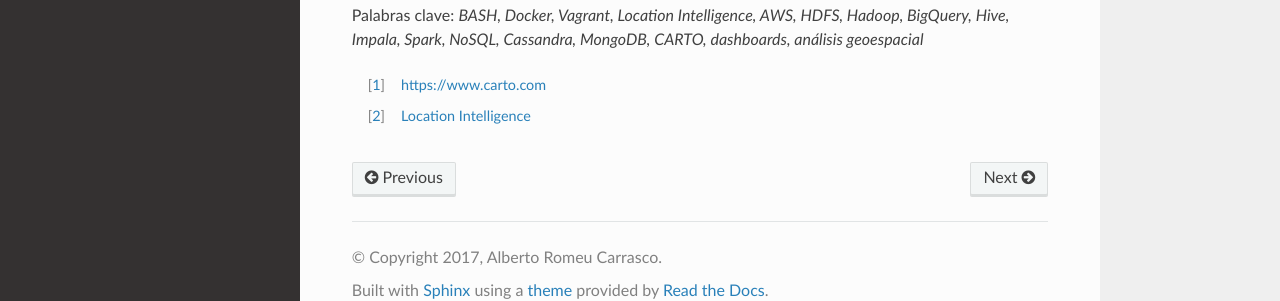
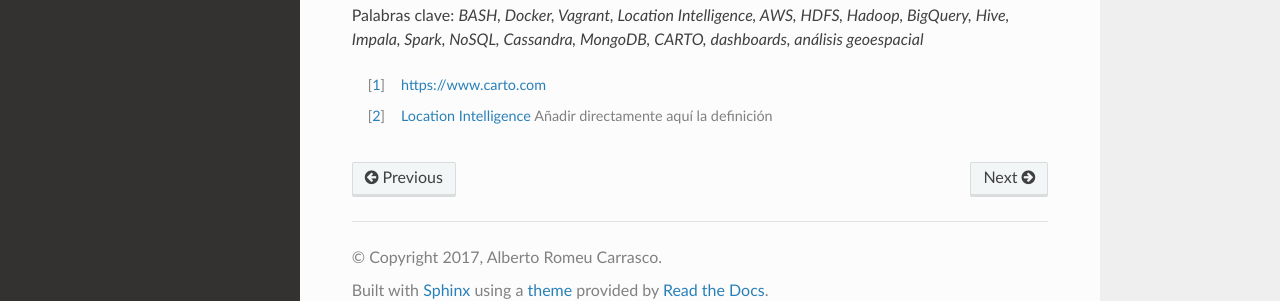
Before and after one commit to alrocar/TFM, a Sphinx documentation site: the page built from doc/source/tfm/01-abstract.rst, in a window 1280 px wide and 1395 px high. Shown: the part 1068-1369 px from the top of the window. Built offline with Sphinx 7.4.7 and the Read the Docs theme 2.0.0, drawn with Linux system fonts in a browser that asks for light colours.

Commit message:
add references

```diff
--- a/doc/source/tfm/01-abstract.rst
+++ b/doc/source/tfm/01-abstract.rst
@@ -28,4 +28,4 @@ El objetivo de este trabajo final de máster consiste en el desarrollo de conect
 Palabras clave: *BASH, Docker, Vagrant, Location Intelligence, AWS, HDFS, Hadoop, BigQuery, Hive, Impala, Spark, NoSQL, Cassandra, MongoDB, CARTO, dashboards, análisis geoespacial*
 
 .. [#f1] https://www.carto.com
-.. [#f2] :ref:`location-intelligence`
+.. [#f2] :ref:`location-intelligence` Añadir directamente aquí la definición
```
